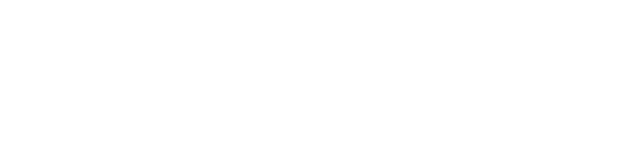
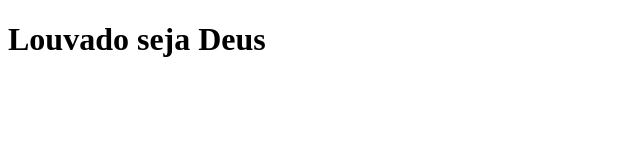
Before and after one commit to MATHEUSNUNES2023BR/treinogit, a plain HTML site: page index.html in a window 1280 px wide. Shown: the whole page, without its empty margins (0-640 px from the left). Drawn offline with Linux system fonts and the light colour scheme.

Commit message:
Texto modificado

```diff
--- a/index.html
+++ b/index.html
@@ -6,6 +6,6 @@
   <title>Matheus Nunes De Barros</title>
 </head>
 <body>
-
+  <h1>Louvado seja Deus</h1>
 </body>
 </html>
```
